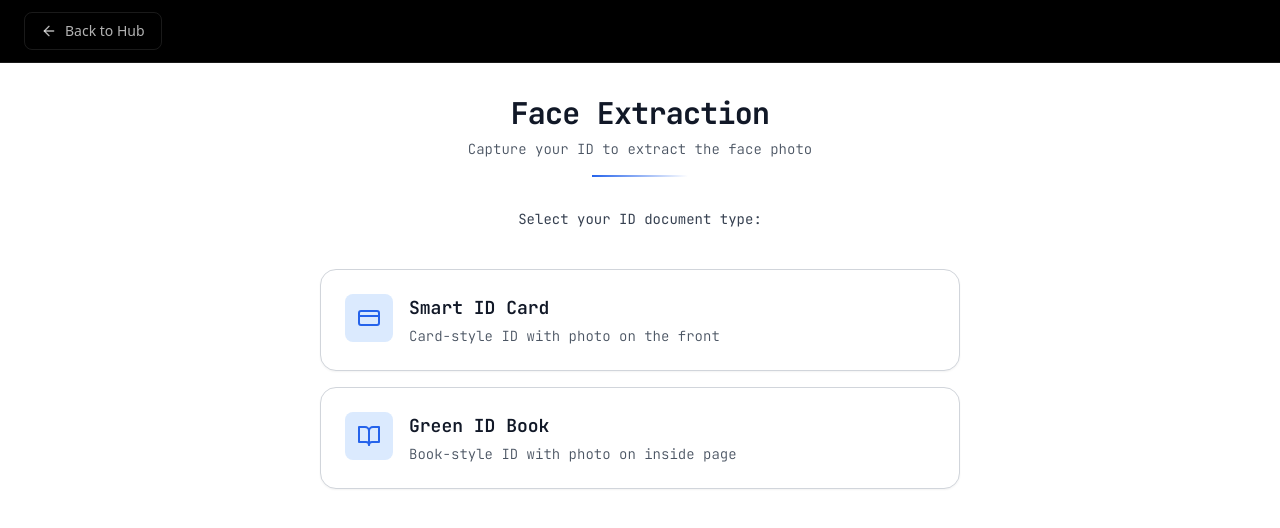
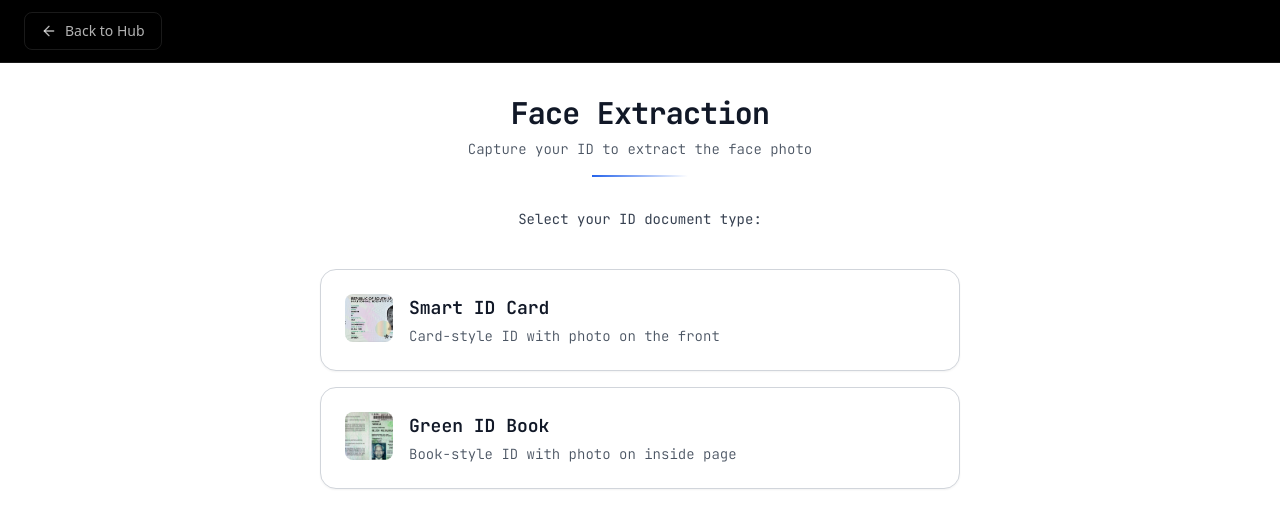
Before and after one commit to ThabeloPeter/nsfas-algorithm-lab, a Next.js app: page /preprod/face-extraction in a window 1280 px wide. Shown: the top 528 px of the page. Built offline with nearby package versions, Linux system fonts and the light colour scheme; no server answers.

Commit message:
Replace ID type icons with actual ID images

```diff
--- a/src/preprod/components/FaceExtractionTool.jsx
+++ b/src/preprod/components/FaceExtractionTool.jsx
@@ -560,8 +560,8 @@ export default function FaceExtractionTool() {
               className="w-full bg-white dark:bg-white/5 hover:bg-blue-50 dark:hover:bg-white/10 border border-gray-300 dark:border-white/20 hover:border-blue-400 dark:hover:border-white/40 rounded-2xl p-6 transition-all text-left group shadow-sm hover:shadow-md"
             >
               <div className="flex items-start space-x-4">
-                <div className="w-12 h-12 bg-blue-100 dark:bg-white/10 rounded-lg flex items-center justify-center flex-shrink-0 group-hover:bg-blue-200 dark:group-hover:bg-white/20 transition-colors">
-                  <CreditCard className="w-6 h-6 text-blue-600 dark:text-white" />
+                <div className="w-12 h-12 bg-blue-100 dark:bg-white/10 rounded-lg flex items-center justify-center flex-shrink-0 group-hover:bg-blue-200 dark:group-hover:bg-white/20 transition-colors overflow-hidden">
+                  <img src="/images/smart-id.jpg" alt="Smart ID" className="w-full h-full object-cover" />
                 </div>
                 <div className="flex-1">
                   <h3 className="text-lg font-semibold text-gray-900 dark:text-white mb-1">Smart ID Card</h3>
@@ -575,8 +575,8 @@ export default function FaceExtractionTool() {
               className="w-full bg-white dark:bg-white/5 hover:bg-blue-50 dark:hover:bg-white/10 border border-gray-300 dark:border-white/20 hover:border-blue-400 dark:hover:border-white/40 rounded-2xl p-6 transition-all text-left group shadow-sm hover:shadow-md"
             >
               <div className="flex items-start space-x-4">
-                <div className="w-12 h-12 bg-blue-100 dark:bg-white/10 rounded-lg flex items-center justify-center flex-shrink-0 group-hover:bg-blue-200 dark:group-hover:bg-white/20 transition-colors">
-                  <BookOpen className="w-6 h-6 text-blue-600 dark:text-white" />
+                <div className="w-12 h-12 bg-blue-100 dark:bg-white/10 rounded-lg flex items-center justify-center flex-shrink-0 group-hover:bg-blue-200 dark:group-hover:bg-white/20 transition-colors overflow-hidden">
+                  <img src="/images/green-id.jpg" alt="Green ID" className="w-full h-full object-cover" />
                 </div>
                 <div className="flex-1">
                   <h3 className="text-lg font-semibold text-gray-900 dark:text-white mb-1">Green ID Book</h3>
```
Also changed, not shown: public/images/green-id.jpg (added), public/images/smart-id.jpg (added).
